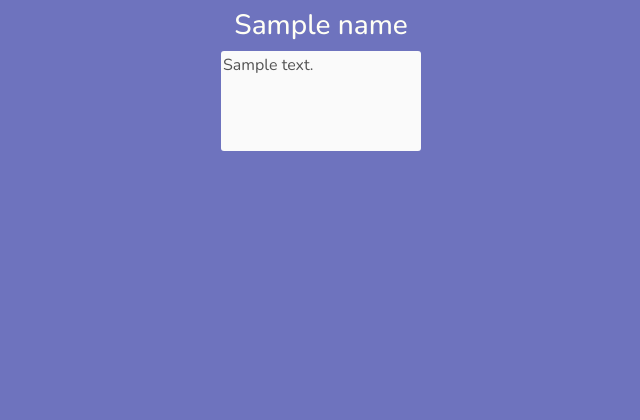
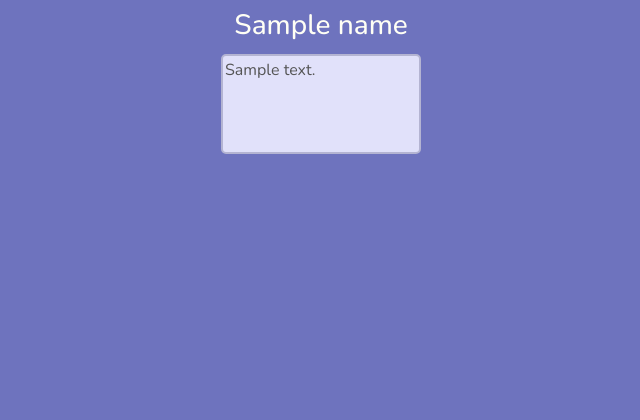
Before and after one commit to emptybutton/JavaScript-snake, a Flask app: template templates/profile.html in a window 1280 px wide. Shown: the part 311-731 px from the top of the page, without its empty margins (319-959 px from the left). Run offline with Flask 2, Linux system fonts and the light colour scheme; the template is opened without the code that fills it: most values are stand-ins (such as "Sample title", 1, 10 or a date in 2020); data that the repository does not hold is empty.

Commit message:
Slightly modified textarea

```diff
--- a/static/css/style.css
+++ b/static/css/style.css
@@ -27,7 +27,7 @@ input, button, textarea {
   border-radius: 3px;
 }
 
-input, textarea {
+input, .structured-text textarea {
   background-color: #fafafa;
   border: 0;
 }
@@ -53,13 +53,13 @@ div {
 
 .integrated {display: inline}
 
-.white-form, .structured-text {
+.white-form, .structured-text, textarea {
   background-color: #e1e1fa;
   border: solid 2px #b4b4d2;
   border-radius: 5px;
 }
 
-.structured-text {
+.structured-text, textarea {
   margin-top: 3px;
   display: inline-block;
 }
```
